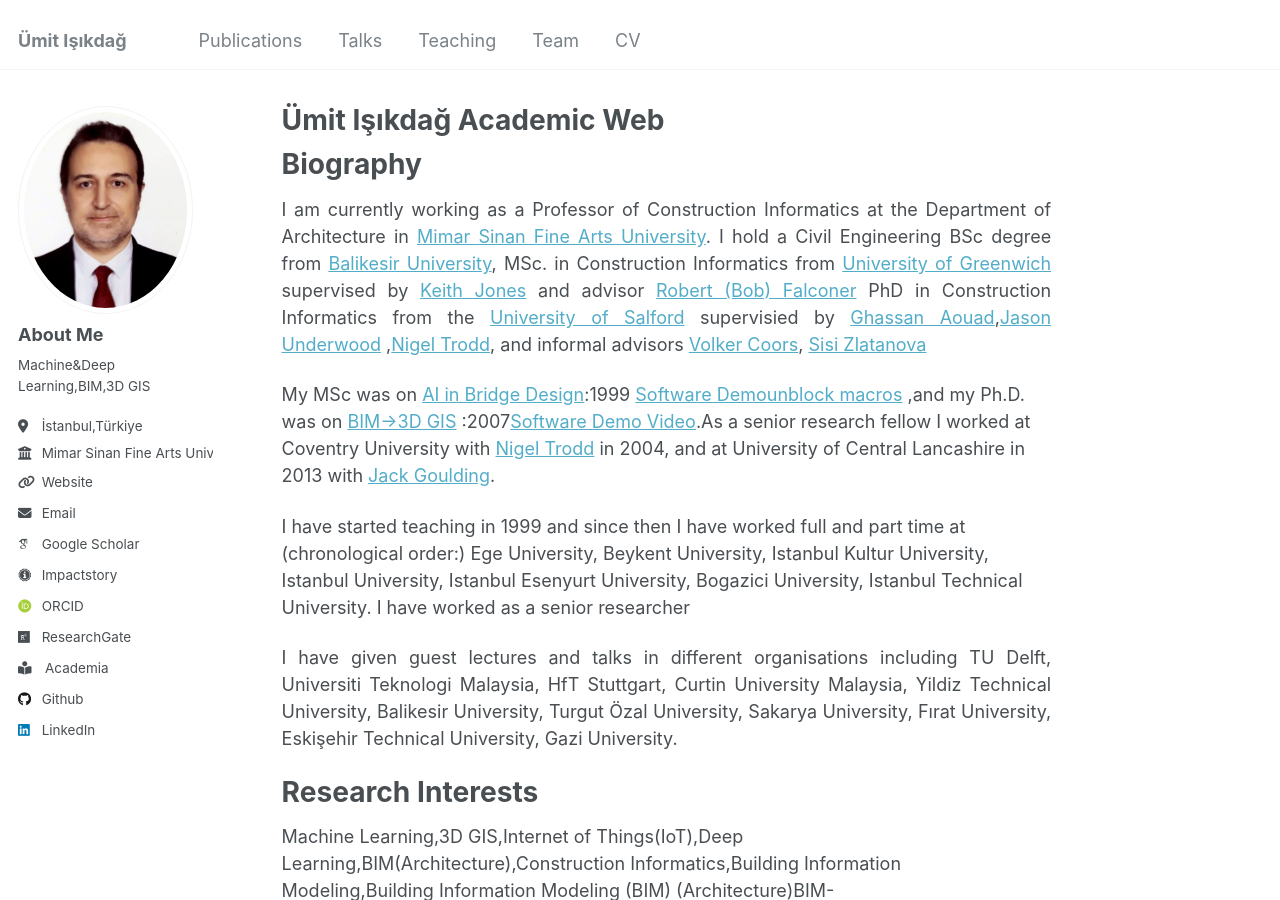
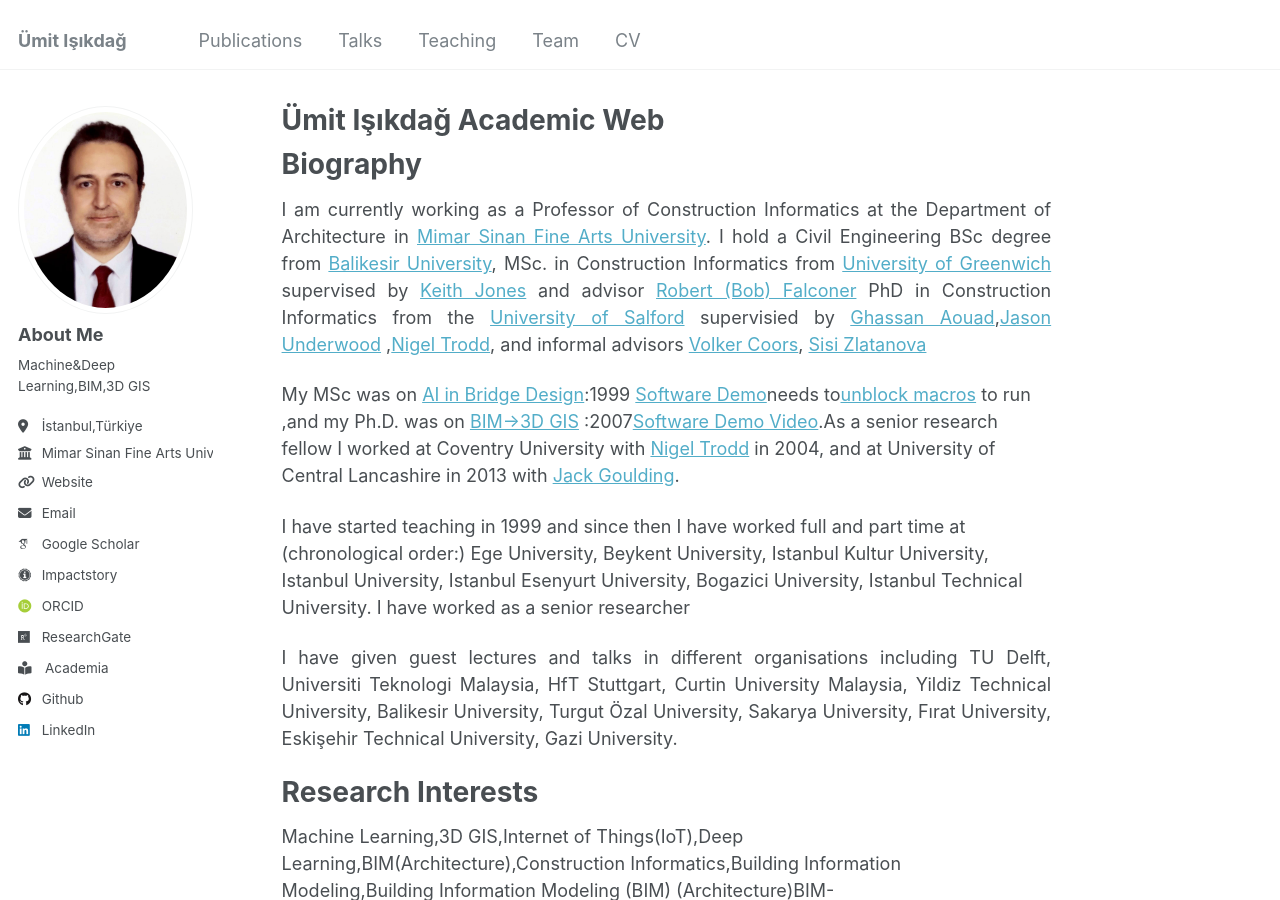
Before and after one commit to uisikdag/uisikdag.github.io, a Jekyll site: the page built from _pages/about.md, in a window 1280 px wide and 900 px high. Built offline with Jekyll 4.4.1, drawn with Linux system fonts in a browser that asks for light colours; some web fonts are replaced.

Commit message:
Update about.md

```diff
--- a/_pages/about.md
+++ b/_pages/about.md
@@ -19,8 +19,8 @@ PhD in Construction Informatics from the [University of Salford](https://hub.sal
 [Sisi Zlatanova](https://research.unsw.edu.au/people/professor-sisi-zlatanova)
 {: style="text-align: justify;"}
 
-My MSc was on [AI in Bridge Design](files/msc_thesis.pdf):1999 [Software Demo](files/msc_code.xls)[unblock macros](https://learn.microsoft.com/tr-tr/microsoft-365-apps/security/internet-macros-blocked)
-,and my Ph.D. was on [BIM->3D GIS](https://salford-repository.worktribe.com/output/1434038/towards-the-implementation-of-building-information-models-in-geospatial-context)
+My MSc was on [AI in Bridge Design](files/msc_thesis.pdf):1999 [Software Demo](files/msc_code.xls)needs to[unblock macros](https://learn.microsoft.com/en-en/microsoft-365-apps/security/internet-macros-blocked)
+to run ,and my Ph.D. was on [BIM->3D GIS](https://salford-repository.worktribe.com/output/1434038/towards-the-implementation-of-building-information-models-in-geospatial-context)
 :2007[Software Demo Video](https://www.youtube.com/playlist?list=PLjWRQUTDgLAPZ0EGWbw3UMj27GU4nMYFZ).As a senior research fellow I worked at Coventry University with [Nigel Trodd](https://www.linkedin.com/in/nigeltrodd) in 2004, and
 at University of Central Lancashire in 2013 with [Jack Goulding](https://www.linkedin.com/in/jack-goulding-a0412614).
 
```
